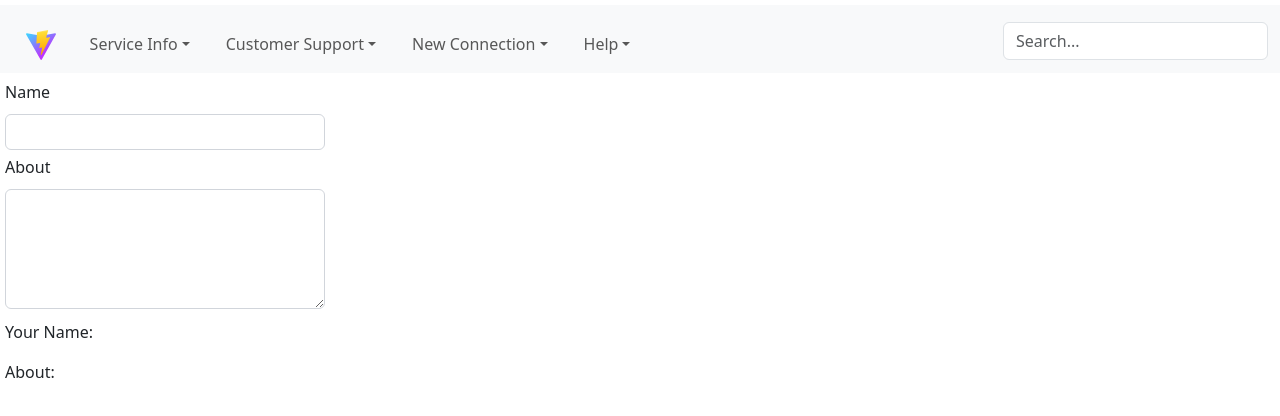
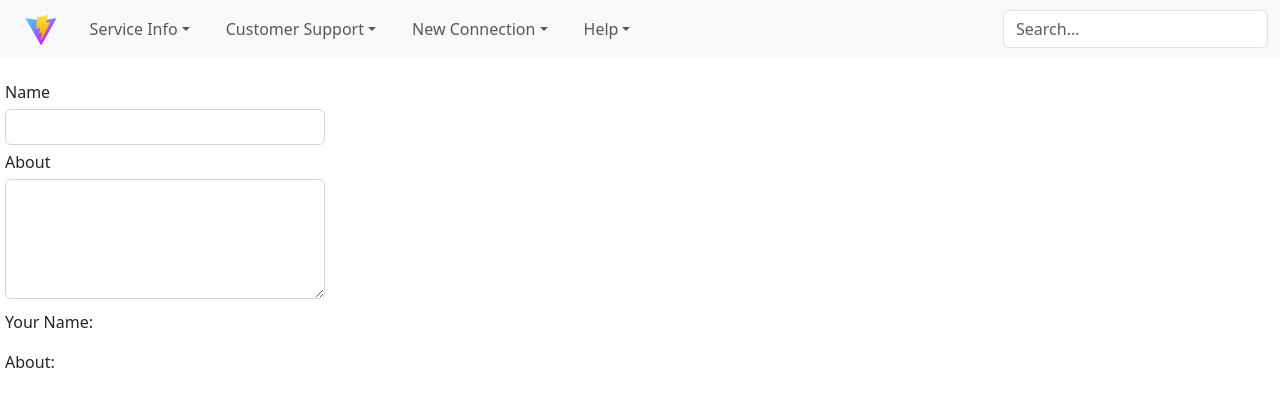
Before and after one commit to gowtham-1812/electricity-board, a React (Vite) app: page / in a window 1280 px wide. Shown: the top 416 px of the page. Built offline with nearby package versions, Linux system fonts and the light colour scheme.

Commit message:
Fix inconsistent styling for testing components

```diff
--- a/src/App.css
+++ b/src/App.css
@@ -3,6 +3,6 @@ body {
     margin: 5px;
 }
 
-div > * {
+.test > * {
     margin-top: 5px;
 }
--- a/src/App.jsx
+++ b/src/App.jsx
@@ -12,6 +12,7 @@ function App() {
         <div className="App" style={{ paddingTop: "70px" }}>
             <Navbar />
 
+            <div className="test">
                 <label>Name</label>
                 <TextBox onChange={setName} />
 
@@ -21,6 +22,7 @@ function App() {
                 <p>Your Name: {name}</p>
                 <p>About: {about}</p>
             </div>
+        </div>
     );
 }
 
```
Lines whose indentation alone changed are shown as unchanged.
